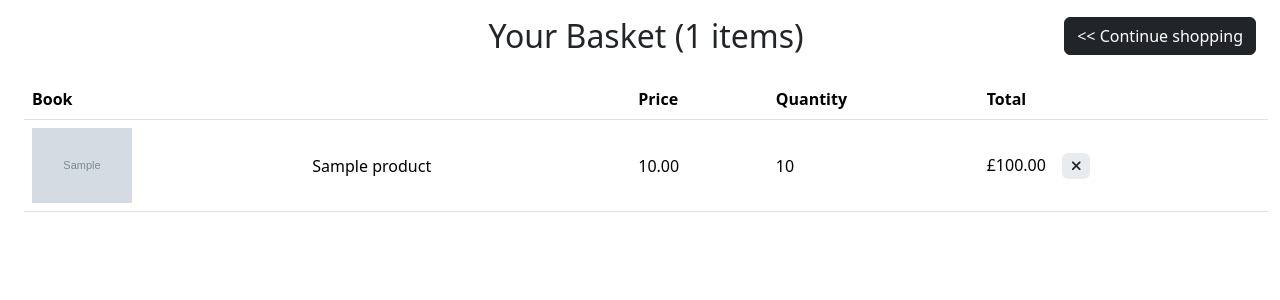
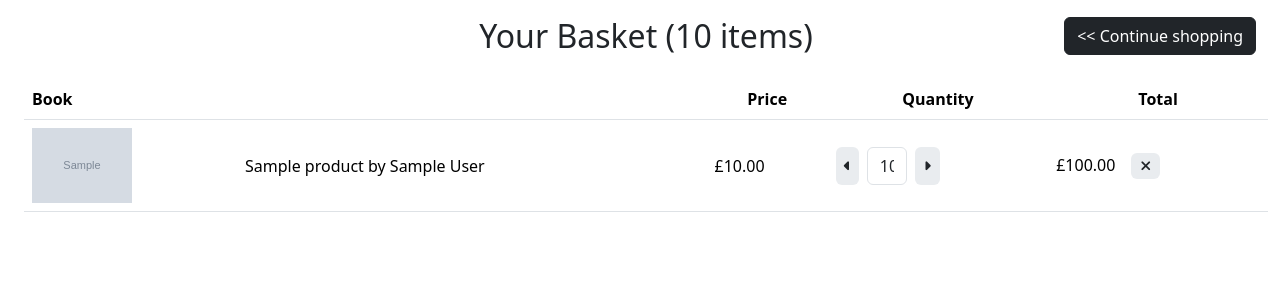
Before and after one commit to iftec/BigBangBookstore, a Django app: page /basket/ in a window 1280 px wide. Shown: the part 57-357 px from the top of the page. Run offline with Django 5.2, Linux system fonts and the light colour scheme; a user stored in the database is signed in; tables that the repository leaves empty hold one stand-in row (values such as "Sample post"); grey boxes marked "Sample" are stand-in pictures; some libraries are stand-ins or nearby versions.

Commit message:
Add quantity adjustments
Add ability for user to increase, decrease or update the quantity of each line item in the basket using JS.
Minor style changes to basket template.

```diff
--- a/basket/forms.py
+++ b/basket/forms.py
@@ -6,3 +6,9 @@ class AddToBasketForm(forms.ModelForm):
     class Meta:
         model = BasketItem
         fields = ['quantity']
+
+
+class IncreaseQuantityForm(forms.ModelForm):
+    class Meta:
+        model = BasketItem
+        fields = ['quantity']
--- a/basket/templates/basket.html
+++ b/basket/templates/basket.html
@@ -24,18 +24,30 @@
             <thead>
                 <tr>
                     <th scope="col" colspan="2">Book</th>
-                    <th scope="col">Price</th>
-                    <th scope="col">Quantity</th>
-                    <th scope="col">Total</th>
+                    <th scope="col" class="text-center">Price</th>
+                    <th scope="col" class="text-center">Quantity</th>
+                    <th scope="col" class="text-center">Total</th>
                 </tr>
             </thead>
             <tbody>
                 {% for item in items %}
                 <tr class="align-middle">
                     <td><img src="{{item.product.image.url}}" class="img-responsive img-basket"></td>
-                    <td>{{ item.product.name }}</td>
-                    <td>{{ item.product.price }}</td>
-                    <td>{{ item.quantity }}</td>
+                    <td>{{ item.product.name }} by {{ item.product.author }}</td>
+                    <td>£{{ item.product.price }}</td>
+                    <td>
+                        <div class="align-middle d-flex flex-row no-wrap">
+                        <button type="button"
+                            class="btn {% if item.quantity == 1 %}bg-secondary{% else %}bg-body-secondary{% endif%} px-2 py-0 me-2 me-0 border-0"
+                            id="decreaseQty" {% if item.quantity == 1 %}disabled{% endif%}
+                            onclick="decreaseQty({{ item.id }}, {{ item.quantity }})">
+                            <i class="fa-solid fa-caret-left fa-sm"></i>
+                        </button>
+                        <label for="disabledTextInput" class="form-label visually-hidden">Quantity</label>
+                        <input type="text" id="id_qtyInput" class="form-control inputQty-width" value="{{ item.quantity }}" onchange="changeQty({{ item.id }}, this.value)">
+                        <button type="button" class="btn bg-body-secondary px-2 py-0 ms-2 me-0" id="increaseQty" onclick="increaseQty({{ item.id }}, {{ item.quantity }})"><i class="fa-solid fa-caret-right fa-sm"></i></button>
+                        </div>
+                    </td>
                     <td>
                             <form method="post" action="{% url 'basket:remove-from-basket' item.id %}">
                                 {% csrf_token %}
--- a/basket/urls.py
+++ b/basket/urls.py
@@ -4,9 +4,10 @@ from . import views
 app_name = "basket"
 
 urlpatterns = [
-    path('', views.BasketView.as_view(), name='basket'),
-    path('add/<int:product_id>/', views.AddToBasketView.as_view(),
-         name='add-to-basket'),
-    path('remove/<int:item_id>/', views.RemoveFromBasketView.as_view(),
-         name='remove-from-basket'),
+     path('', views.BasketView.as_view(), name='basket'),
+     path('add/<int:product_id>/', views.AddToBasketView.as_view(),
+          name='add-to-basket'),
+     path('remove/<int:item_id>/', views.RemoveFromBasketView.as_view(),
+          name='remove-from-basket'),
+     path('update_basket/', views.UpdateBasket, name="update-basket"),
 ]
--- a/basket/views.py
+++ b/basket/views.py
@@ -4,10 +4,13 @@ from store.models import Product
 from .models import Basket, BasketItem
 from .forms import AddToBasketForm
 from django.contrib import messages
+from django.http import JsonResponse
 
 
 class BasketView(ListView):
     def get(self, request, *args, **kwargs):
+        update_qty_item = self.request.GET.get('item', '')
+        updated_qty = self.request.GET.get('qty', '')
         if request.user.is_authenticated:
             # Get users basket or create a new one if dosen't exist
             # and flag if it's a new basket
@@ -16,40 +19,46 @@ class BasketView(ListView):
             # Define variables
             items = []
             total_price = 0
+            total_items = 0
             # Loop through any items in the basket
             # and get product info from database
             for item in basket_items:
                 product = get_object_or_404(Product, id=item.product.id)
                 line_cost = item.quantity * product.price
+                if update_qty_item == str(item.id):
+                    item.quantity = updated_qty
                 # Add each item to the items list
                 items.append({'product': product, 'quantity': item.quantity,
                               'line_cost': line_cost, 'id': item.id})
                 # Update the total basket price
                 total_price += total_price + line_cost
-            item_count = len(items)
+                total_items += item.quantity
             return render(request, 'basket.html',
                           {'items': items, 'total_price': total_price,
-                           'item_count': item_count})
+                           'item_count': total_items})
         else:
             # Get or create a session basket
             basket = request.session.get('basket', {})
             # Create an items list & set initial basket cost
             items = []
             total_price = 0
+            total_items = 0
             # Loop through any items in the basket
             # and get the product info from the database
             for product_id, quantity, in basket.items():
                 product = get_object_or_404(Product, id=product_id)
+                if update_qty_item == product_id:
+                    quantity = int(updated_qty)
                 # Add each item to the items list
                 items.append({'product': product, 'quantity': quantity,
                               'line_cost': quantity * product.price,
                               'id': product_id})
                 # Update the basket cost
                 total_price += quantity * total_price
-            item_count = len(items)
+                total_items += quantity
             return render(request, 'basket.html',
                           {'items': items, 'total_price': total_price,
-                           'item_count': item_count})
+                           'item_count': total_items})
 
 
 class AddToBasketView(View):
@@ -127,3 +136,19 @@ class RemoveFromBasketView(View):
             # Update the session basket
             request.session['basket'] = basket
         return redirect('basket:basket')
+
+
+def UpdateBasket(request):
+    update_qty_item = request.GET.get('item', '')
+    updated_qty = request.GET.get('qty', '')
+    if request.user.is_authenticated:
+        item = get_object_or_404(BasketItem, id=update_qty_item,
+                                 basket__user=request.user)
+        item.quantity = int(updated_qty)
+        item.save()
+    else:
+        basket = request.session['basket']
+        if update_qty_item in basket:
+            basket[update_qty_item] = int(updated_qty)
+        request.session['basket'] = basket
+    return redirect('basket:basket')
--- a/static/css/style.css
+++ b/static/css/style.css
@@ -85,3 +85,7 @@
     max-width: 100px !important;
     min-width: 40px;
 }
+
+.inputQty-width {
+    width: 40px !important;
+}
--- /dev/null
+++ b/static/js/script.js
@@ -0,0 +1,21 @@
+function changeQty(itemId, itemQty) {
+    if (itemQty < 1) {
+        window.location.href = "basket/";
+    } else {
+        window.location.href = "update_basket/?item=" + itemId + "&qty=" + itemQty;
+    }
+}
+
+
+// increase quantity of item in basket
+function increaseQty(itemId, itemQty) {
+    itemQty += 1;
+    window.location.href = "update_basket/?item=" + itemId + "&qty=" + itemQty;
+}
+
+// decrease quantity of item in basket
+function decreaseQty(itemId, itemQty) {
+    itemQty += -1;
+    window.location.href = "update_basket/?item=" + itemId + "&qty=" + itemQty;
+
+}
--- a/store/templates/productdetail.html
+++ b/store/templates/productdetail.html
@@ -32,7 +32,7 @@
                         <form method="post" action="{% url 'basket:add-to-basket' product.id %}">
                         {% csrf_token %}
                         {{form.as_p}}
-                            <button class="btn btn-primary btn-rounded" type="submit">Buy Now</button>
+                            <button class="btn btn-primary btn-rounded" type="submit">Buy</button>
                         </form>
                         <div class="col-lg-12 col-md-12 col-sm-12">
                             <h5 class="box-title mt-4">Categories</h5>
--- a/store/templates/storefront.html
+++ b/store/templates/storefront.html
@@ -103,7 +103,7 @@
                         <form method="post" action="{% url 'basket:add-to-basket' product.id %}">
                             {% csrf_token %}
                             {{form.as_p}}
-                            <button class="btn btn-primary d-inline" type="submit">Buy Now</button>
+                            <button class="btn btn-primary d-inline" type="submit">Buy</button>
                             <a href="{% url 'store:product-detail' product.pk %}" class="text-decoration-none"><button class="btn btn-success d-inline" type="button">More</button></a>
                         </form>
                     </div>
--- a/templates/base.html
+++ b/templates/base.html
@@ -80,6 +80,7 @@
     {% endblock %}
 
     {% block postloadjs %}
+    <script src="{% static 'js/script.js' %}" type="text/javascript"></script>
     {% endblock %}
 
   </body>
```
